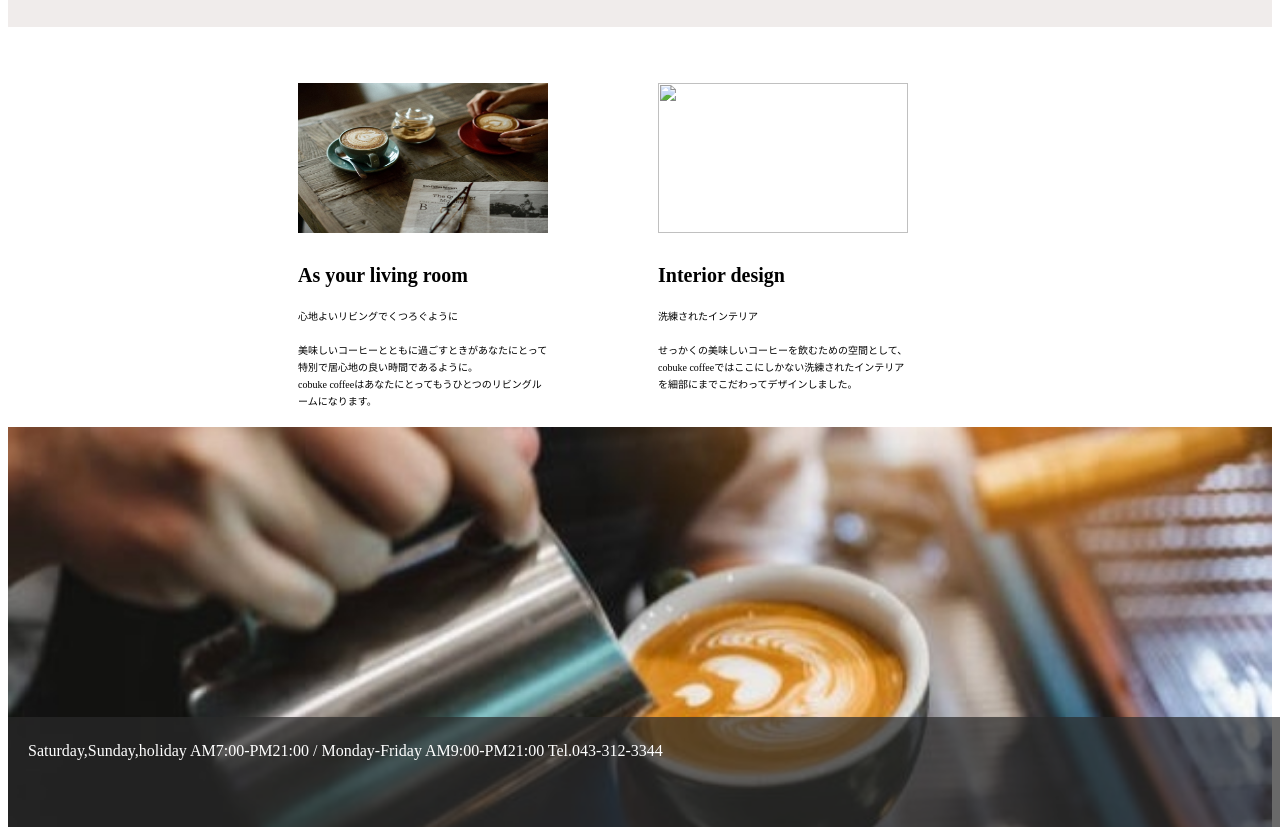
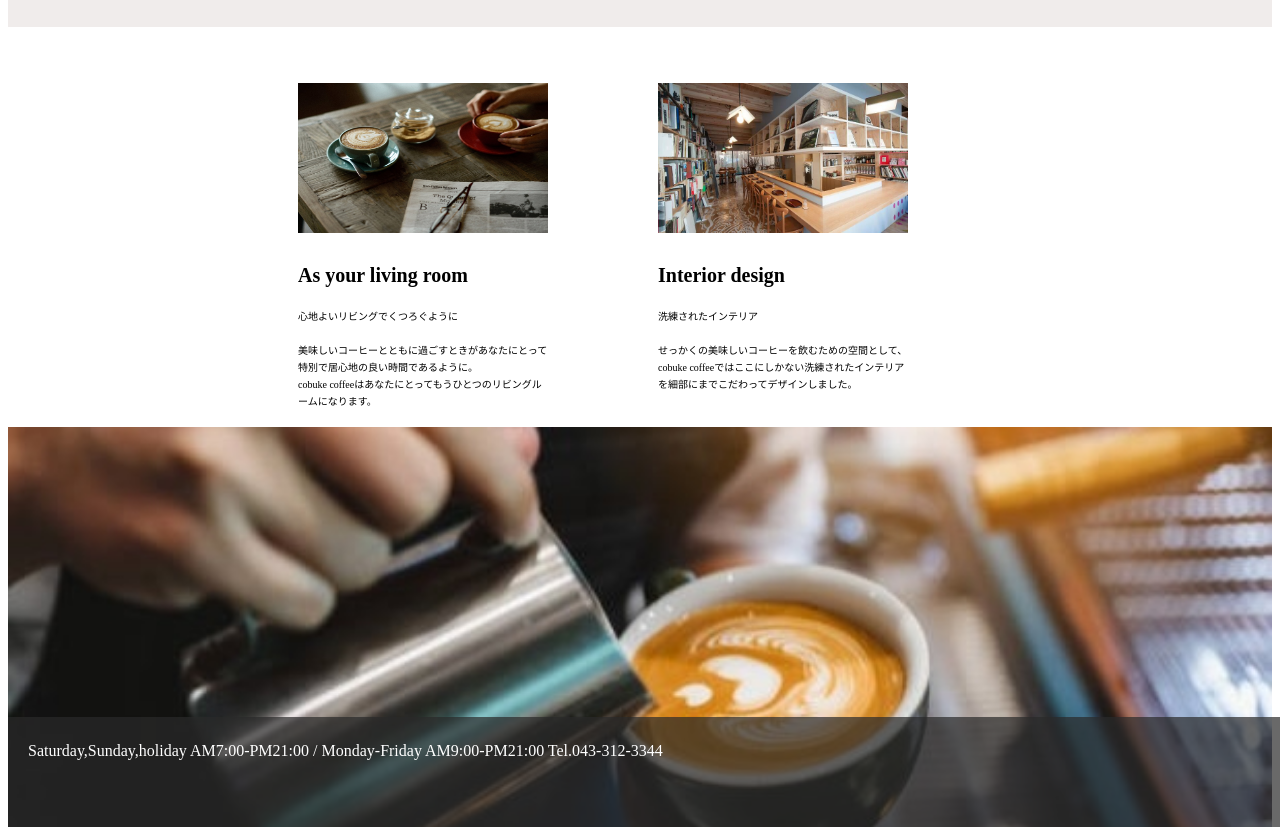
Before and after one commit to rusuntic/coffee, a plain HTML site: page index.html in a window 1280 px wide. Shown: the part 1523-2358 px from the top of the page. Drawn offline with Linux system fonts and the light colour scheme; files whose address does not match are found by name.

Commit message:
Update index.html

```diff
--- a/index.html
+++ b/index.html
@@ -115,7 +115,7 @@
 
     <div class="room-room">
       <figure>
-       <img src="images/photo7.jpg">
+       <img src="https://github.com/rusuntic/coffee/blob/main/photo7.jpg?raw=true">
        <figcaption>
        <h2>Interior design</h2>
        <p>洗練されたインテリア<br></br>せっかくの美味しいコーヒーを飲むための空間として、cobuke coffeeではここにしかない洗練されたインテリアを細部にまでこだわってデザインしました。</p>
```
